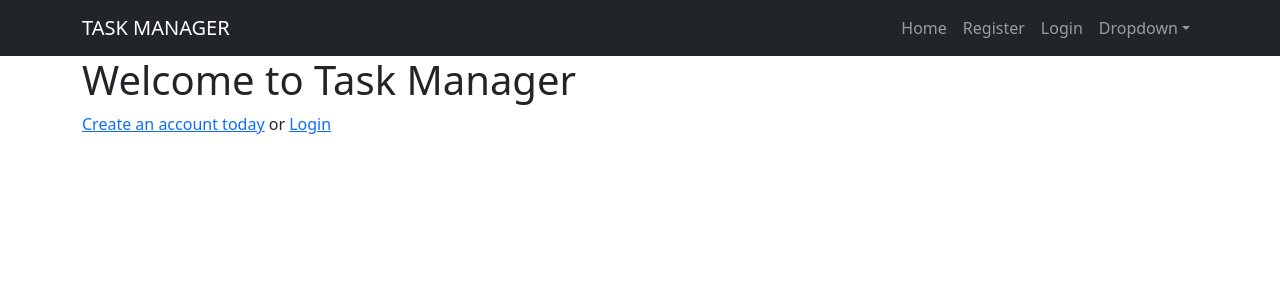
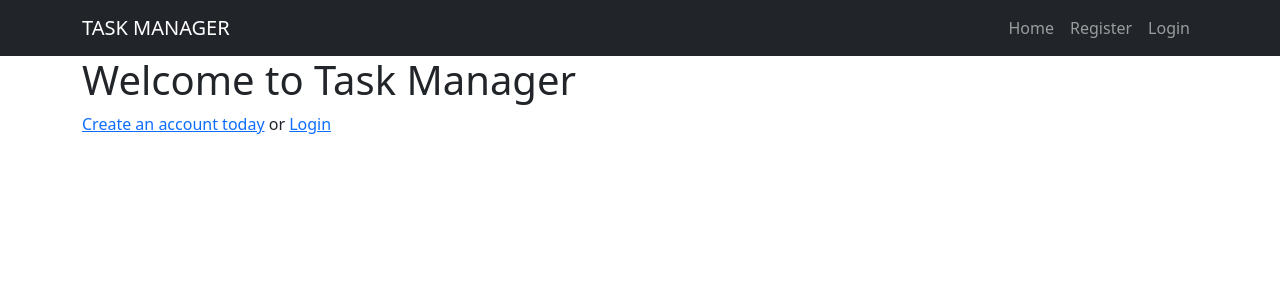
Before and after one commit to Tarvel/DATABASE, a Flask app: page / in a window 1280 px wide. Shown: the top 300 px of the page. Run offline with Flask 3, Linux system fonts and the light colour scheme; some libraries are stand-ins or nearby versions.

Commit message:
Updated work

```diff
--- a/task_manager/templates/base.html
+++ b/task_manager/templates/base.html
@@ -28,15 +28,7 @@
                         <li> <a class="nav-link" href="/register">Register</a> </li>
                         <li> <a class="nav-link" href="/login">Login</a> </li>
                         {% endif %}
-                        <li class="nav-item dropdown">
-                            <a class="nav-link dropdown-toggle" id="navbarDropdown" href="#" role="button" data-bs-toggle="dropdown" aria-expanded="false">Dropdown</a>
-                            <ul class="dropdown-menu dropdown-menu-end" aria-labelledby="navbarDropdown">
-                                <li><a class="dropdown-item" href="#">Action</a></li>
-                                <li><a class="dropdown-item" href="#">Another action</a></li>
-                                <li><hr class="dropdown-divider" /></li>
-                                <li><a class="dropdown-item" href="#">Something else here</a></li>
-                            </ul>
-                        </li>
+
                     </ul>
                 </div>
             </div>
--- a/task_manager/templates/task_list.html
+++ b/task_manager/templates/task_list.html
@@ -4,7 +4,10 @@
 <title> TAI'S BLOG </title>
 
 {% if current_user.is_authenticated %}
+
+    {% if tasks %}
         {% for task in tasks %}
+
             <h1>
             <li><a href="{{ url_for('actual_task', task_id=task.id) }}"> {{ task.task_name|title }}</a></li>
             </h1>
@@ -12,8 +15,13 @@
             <p>{{ task.task_description }}</p>
             <br>
             <br>
+        {% endfor %}
 
-{% endfor %}
+    {% else %}
+        <h3><small> Welcome to Task Manager, Create a new Task today!</small></h3>
+    {% endif %}
+
+
 
     <div (class="btn btn-outline-info")>
         <a href='/create_task'> <button > Create Task </button> </a>
@@ -22,9 +30,6 @@
 {% else %}
     <h1> Welcome to Task Manager</h1>
     <p> <a href='/register'> Create an account today</a> or <a href='/login'> Login</a> </p>
-
 {% endif %}
 
-
-
 {% endblock content %}
```
Also changed, not shown: task_manager/data.sqlite. Lines whose indentation alone changed are shown as unchanged.
